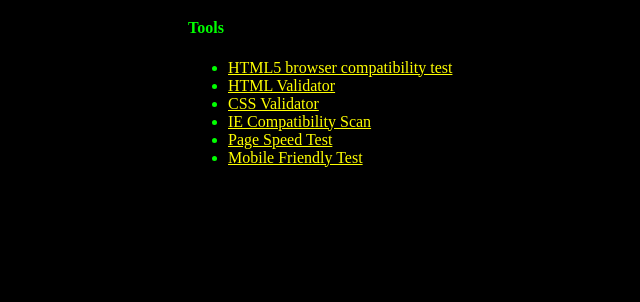
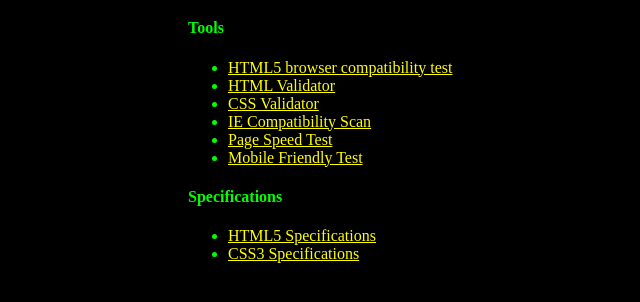
Before and after one commit to Tahlian/CS3500, a PHP site: page /Resources.php in a window 1280 px wide. Shown: the part 254-556 px from the top of the page, without its empty margins (52-692 px from the left). Run offline with PHP 8.4, Linux system fonts and the light colour scheme.

Commit message:
added links to HTML5 & CSS3 specifications

```diff
--- a/Resources.php
+++ b/Resources.php
@@ -28,6 +28,11 @@
 		<li><a href="https://developers.google.com/speed/pagespeed/insights/">Page Speed Test</a></li>
 		<li><a href="https://www.google.com/webmasters/tools/mobile-friendly/">Mobile Friendly Test</a></li>
 	</ul>
+	<h4>Specifications</h4>
+	<ul>
+		<li><a href="http://www.w3.org/TR/html5/">HTML5 Specifications</a></li>
+		<li><a href="http://www.w3.org/TR/css3-roadmap/">CSS3 Specifications</a></li>
+	</ul>
 	</div>
 </body>
 </html>
```
